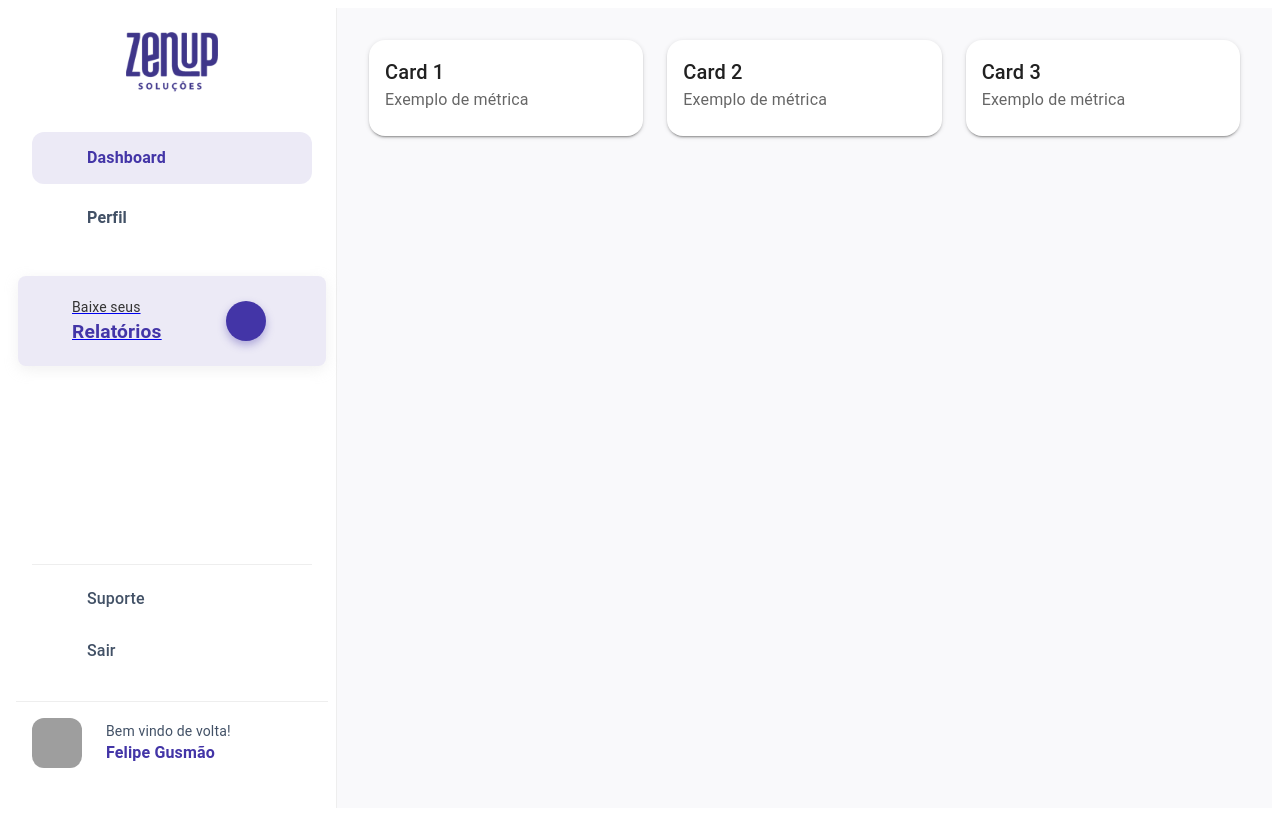
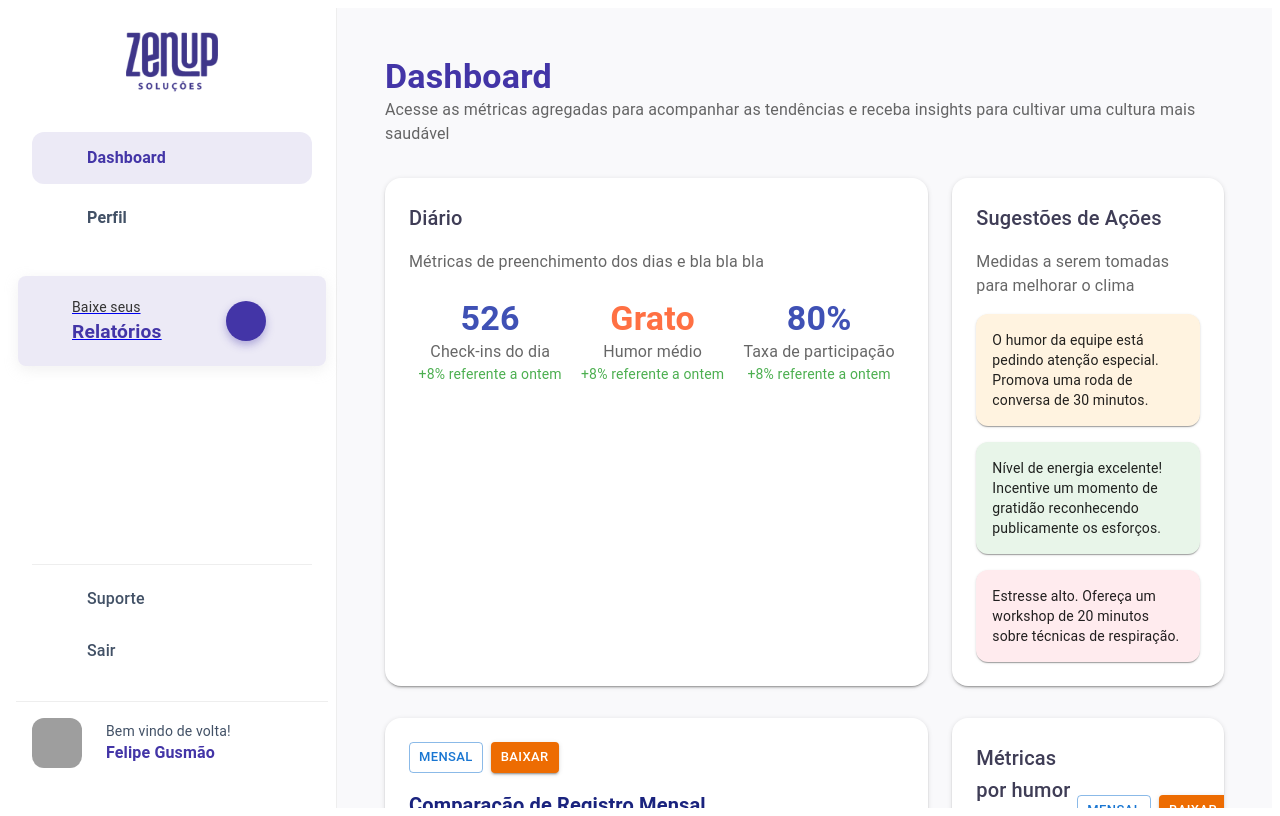
Before and after one commit to carlosqbarbosa/ZenUp-Frontend, a React (Vite) app: page /dashboard in a window 1280 px wide. Built offline with nearby package versions, Linux system fonts and the light colour scheme; grey boxes are pictures that could not be loaded; some icons are missing.

Commit message:
update: teste da biblioteca de gráficos

```diff
--- a/package.json
+++ b/package.json
@@ -16,8 +16,10 @@
     "@mui/material": "^7.3.4",
     "@mui/styled-engine-sc": "^7.3.3",
     "react": "^19.1.1",
+    "react-charts": "^3.0.0-beta.57",
     "react-dom": "^19.1.1",
     "react-router-dom": "^7.9.3",
+    "recharts": "^3.2.1",
     "styled-components": "^6.1.19"
   },
   "devDependencies": {
--- /dev/null
+++ b/src/components/Charts/CheckinComparisonChart.tsx
@@ -0,0 +1,66 @@
+import { Box, Typography } from "@mui/material";
+import {
+  BarChart,
+  Bar,
+  XAxis,
+  YAxis,
+  CartesianGrid,
+  Tooltip,
+  Legend,
+  ResponsiveContainer,
+} from "recharts";
+
+export default function CheckinComparisonChart() {
+  const data = [
+    { mes: "Jan", fezCheckin: 220, naoFezCheckin: 180 },
+    { mes: "Fev", fezCheckin: 200, naoFezCheckin: 150 },
+    { mes: "Mar", fezCheckin: 250, naoFezCheckin: 210 },
+    { mes: "Abr", fezCheckin: 180, naoFezCheckin: 160 },
+    { mes: "Mai", fezCheckin: 240, naoFezCheckin: 200 },
+    { mes: "Jun", fezCheckin: 210, naoFezCheckin: 170 },
+    { mes: "Jul", fezCheckin: 230, naoFezCheckin: 190 },
+    { mes: "Ago", fezCheckin: 260, naoFezCheckin: 220 },
+    { mes: "Set", fezCheckin: 270, naoFezCheckin: 210 },
+    { mes: "Out", fezCheckin: 300, naoFezCheckin: 250 },
+    { mes: "Nov", fezCheckin: 280, naoFezCheckin: 230 },
+    { mes: "Dez", fezCheckin: 310, naoFezCheckin: 260 },
+  ];
+
+  return (
+    <Box sx={{ width: "100%", height: 400 }}>
+      <Typography variant="h6" mb={1} sx={{ fontWeight: 600, color: "#1A237E" }}>
+        Comparação de Registro Mensal
+      </Typography>
+      <Typography variant="body2" mb={3} sx={{ color: "text.secondary" }}>
+        Comparativo de colaboradores que fizeram e não fizeram check-in ao longo do ano
+      </Typography>
+
+      <ResponsiveContainer width="100%" height="100%">
+        <BarChart
+          data={data}
+          margin={{ top: 20, right: 30, left: 0, bottom: 5 }}
+        >
+          <CartesianGrid strokeDasharray="3 3" />
+          <XAxis dataKey="mes" tick={{ fontSize: 12 }} />
+          <YAxis />
+          <Tooltip
+            formatter={(value: number) => [`${value} colaboradores`, ""]}
+          />
+          <Legend />
+          <Bar
+            dataKey="fezCheckin"
+            fill="#3F51B5"
+            name="Fez check-in"
+            radius={[6, 6, 0, 0]}
+          />
+          <Bar
+            dataKey="naoFezCheckin"
+            fill="#FF7043"
+            name="Não fez check-in"
+            radius={[6, 6, 0, 0]}
+          />
+        </BarChart>
+      </ResponsiveContainer>
+    </Box>
+  );
+}
--- a/src/pages/Dashboard/Dashboard.tsx
+++ b/src/pages/Dashboard/Dashboard.tsx
@@ -1,18 +1,180 @@
+import { Box, Card, Typography, Button, Stack } from "@mui/material";
 import Layout from "../../components/Layout/Layout";
-import { Box, Card, CardContent, Typography } from "@mui/material";
+import CheckinComparisonChart from "../../components/Charts/CheckinComparisonChart";
+import colors from "../../styles/colors";
 
 export default function Dashboard() {
   return (
     <Layout title="Dashboard">
-      <Box sx={{ display: "grid", gridTemplateColumns: "repeat(3, 1fr)", gap: 3 }}>
-        {[1, 2, 3].map((i) => (
-          <Card key={i} sx={{ borderRadius: "16px", boxShadow: 2 }}>
-            <CardContent>
-              <Typography variant="h6">Card {i}</Typography>
-              <Typography color="text.secondary">Exemplo de métrica</Typography>
-            </CardContent>
+      <Box sx={{ display: "flex", flexDirection: "column", gap: 4, p: 2 }}>
+        {/* ======= Título e descrição ======= */}
+        <Box>
+          <Typography variant="h4" sx={{
+            fontWeight: 700,
+            color: colors.primary
+            }}>
+            Dashboard
+          </Typography>
+          <Typography color="text.secondary">
+            Acesse as métricas agregadas para acompanhar as tendências e receba insights para cultivar uma cultura mais saudável
+          </Typography>
+        </Box>
+
+        {/* ======= Linha 1 - Cards Diários e Sugestões ======= */}
+        <Box
+          sx={{
+            display: "grid",
+            gridTemplateColumns: { xs: "1fr", lg: "2fr 1fr" },
+            gap: 3,
+          }}
+        >
+          {/* Cards Diários */}
+          <Card sx={{ borderRadius: "16px", boxShadow: 2, p: 3 }}>
+            <Typography variant="h6" sx={{ color: "#3F3D56", mb: 2 }}>
+              Diário
+            </Typography>
+            <Typography color="text.secondary" mb={3}>
+              Métricas de preenchimento dos dias e bla bla bla
+            </Typography>
+
+            <Box
+              sx={{
+                display: "flex",
+                justifyContent: "space-around",
+                alignItems: "center",
+              }}
+            >
+              {/* Check-ins do dia */}
+              <Box textAlign="center">
+                <Typography variant="h4" sx={{ color: "#3F51B5", fontWeight: 700 }}>
+                  526
+                </Typography>
+                <Typography color="text.secondary">Check-ins do dia</Typography>
+                <Typography variant="body2" color="#4CAF50">
+                  +8% referente a ontem
+                </Typography>
+              </Box>
+
+              {/* Humor médio */}
+              <Box textAlign="center">
+                <Typography variant="h4" sx={{ color: "#FF7043", fontWeight: 700 }}>
+                  Grato
+                </Typography>
+                <Typography color="text.secondary">Humor médio</Typography>
+                <Typography variant="body2" color="#4CAF50">
+                  +8% referente a ontem
+                </Typography>
+              </Box>
+
+              {/* Taxa de participação */}
+              <Box textAlign="center">
+                <Typography variant="h4" sx={{ color: "#3F51B5", fontWeight: 700 }}>
+                  80%
+                </Typography>
+                <Typography color="text.secondary">Taxa de participação</Typography>
+                <Typography variant="body2" color="#4CAF50">
+                  +8% referente a ontem
+                </Typography>
+              </Box>
+            </Box>
           </Card>
-        ))}
+
+          {/* Sugestões de Ações */}
+          <Card sx={{ borderRadius: "16px", boxShadow: 2, p: 3 }}>
+            <Typography variant="h6" sx={{ color: "#3F3D56", mb: 2 }}>
+              Sugestões de Ações
+            </Typography>
+            <Typography color="text.secondary" mb={2}>
+              Medidas a serem tomadas para melhorar o clima
+            </Typography>
+
+            <Box sx={{ display: "flex", flexDirection: "column", gap: 2 }}>
+              <Card sx={{ p: 2, backgroundColor: "#FFF3E0", borderRadius: "12px" }}>
+                <Typography variant="body2" color="text.primary">
+                  O humor da equipe está pedindo atenção especial. Promova uma roda de conversa de 30 minutos.
+                </Typography>
+              </Card>
+              <Card sx={{ p: 2, backgroundColor: "#E8F5E9", borderRadius: "12px" }}>
+                <Typography variant="body2" color="text.primary">
+                  Nível de energia excelente! Incentive um momento de gratidão reconhecendo publicamente os esforços.
+                </Typography>
+              </Card>
+              <Card sx={{ p: 2, backgroundColor: "#FFEBEE", borderRadius: "12px" }}>
+                <Typography variant="body2" color="text.primary">
+                  Estresse alto. Ofereça um workshop de 20 minutos sobre técnicas de respiração.
+                </Typography>
+              </Card>
+            </Box>
+          </Card>
+        </Box>
+
+        {/* ======= Linha 2 - Gráfico + Métricas por Humor ======= */}
+        <Box
+          sx={{
+            display: "grid",
+            gridTemplateColumns: { xs: "1fr", lg: "2fr 1fr" },
+            gap: 3,
+          }}
+        >
+          {/* Gráfico */}
+          <Card sx={{ borderRadius: "16px", boxShadow: 2, p: 3 }}>
+            <Stack direction="row" justifyContent="space-between" alignItems="center" mb={2}>
+              <Stack direction="row" spacing={1}>
+                <Button variant="outlined" color="primary" size="small">
+                  Mensal
+                </Button>
+                <Button variant="contained" color="warning" size="small">
+                  Baixar
+                </Button>
+              </Stack>
+            </Stack>
+            <CheckinComparisonChart />
+          </Card>
+
+          {/* Métricas por humor */}
+          <Card sx={{ borderRadius: "16px", boxShadow: 2, p: 3 }}>
+            <Stack direction="row" justifyContent="space-between" alignItems="center" mb={2}>
+              <Box>
+                <Typography variant="h6" sx={{ color: "#3F3D56" }}>
+                  Métricas por humor
+                </Typography>
+                <Typography color="text.secondary">
+                  Humor prevalescente bla bla bla
+                </Typography>
+              </Box>
+              <Stack direction="row" spacing={1}>
+                <Button variant="outlined" color="primary" size="small">
+                  Mensal
+                </Button>
+                <Button variant="contained" color="warning" size="small">
+                  Baixar
+                </Button>
+              </Stack>
+            </Stack>
+
+            <Box>
+              <Typography variant="subtitle2" sx={{ color: "#3F3D56", mb: 1 }}>
+                Sentimentos
+              </Typography>
+              {["Focado", "Grato", "Confiante", "Inspirado", "Frustrado", "Desanimado"].map(
+                (item, idx) => (
+                  <Box
+                    key={idx}
+                    sx={{
+                      display: "flex",
+                      justifyContent: "space-between",
+                      color: "#3F3D56",
+                      mb: 0.5,
+                    }}
+                  >
+                    <Typography>{item}</Typography>
+                    <Typography>50%</Typography>
+                  </Box>
+                )
+              )}
+            </Box>
+          </Card>
+        </Box>
       </Box>
     </Layout>
   );
```
Also changed, not shown: src/components/DashboardCards/DailyMetricsCard.tsx (added), src/components/DashboardCards/MoodMetricsCard.tsx (added), src/components/DashboardCards/SuggestionsCard.tsx (added), 1 other file (tests, documents, lock files or other folders).
